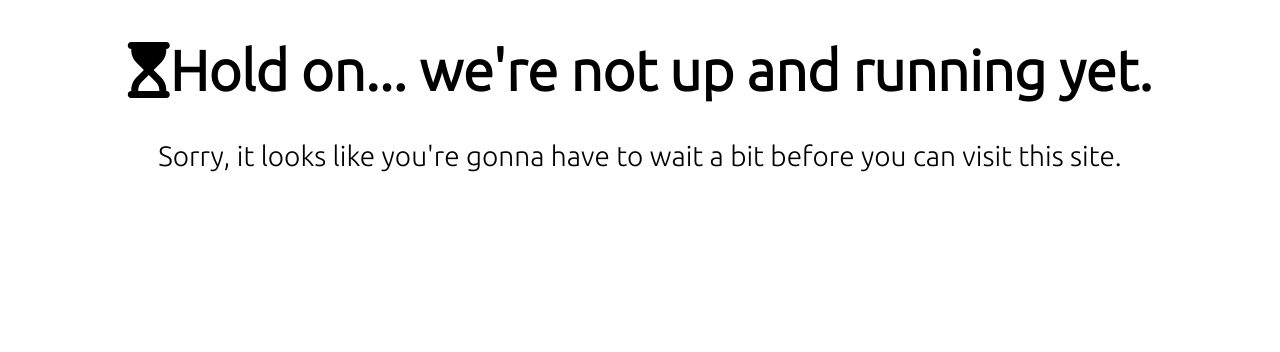
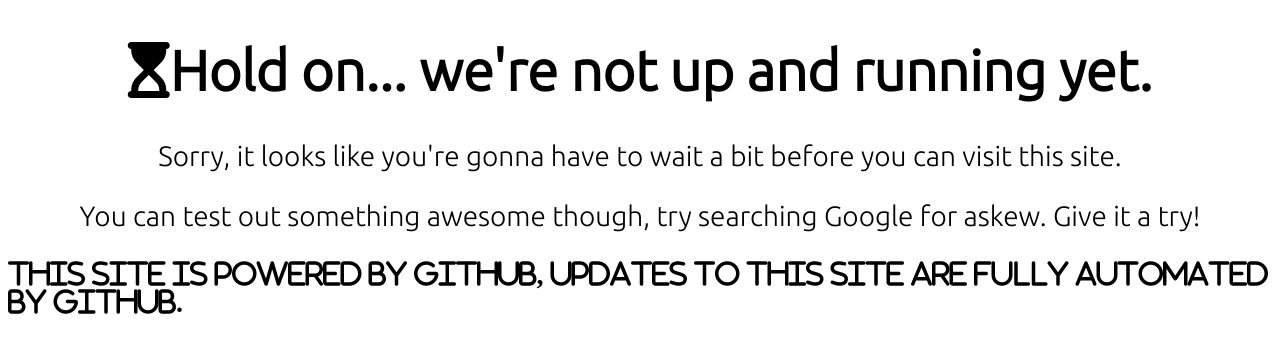
Before and after one commit to TheGamerWithMore-zz/countdown-pages, a plain HTML site: page index.html in a window 1280 px wide. Drawn offline with Linux system fonts and the light colour scheme.

Commit message:
Added GitHub logo
Because i'm nice.

```diff
--- a/index.html
+++ b/index.html
@@ -14,3 +14,5 @@
 <body>
 <center> <h1> <i class="fa fa-hourglass-start"> </i></i>Hold on... we're not up and running yet. </h1> </center>
 <center><p> Sorry, it looks like you're gonna have to wait a bit before you can visit this site. </p></center>
+<center><p>You can test out something awesome though, try searching Google for askew. Give it a try!</p></center>
+<footer><i class="fa fa-github></i><p> This site is powered by GitHub, updates to this site are fully automated by GitHub.</p></footer>
```
